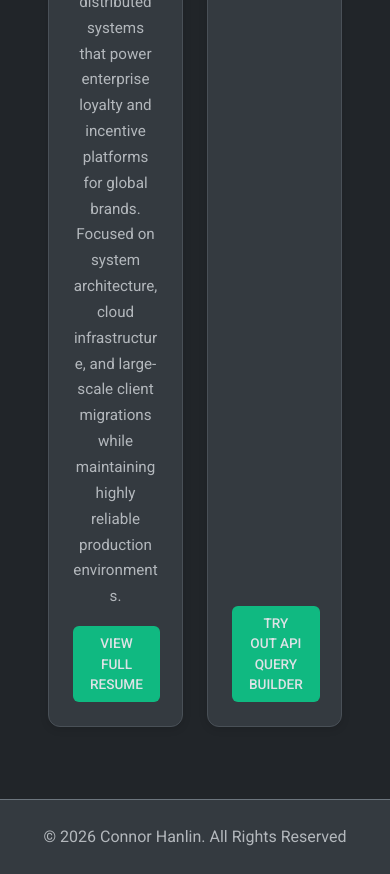
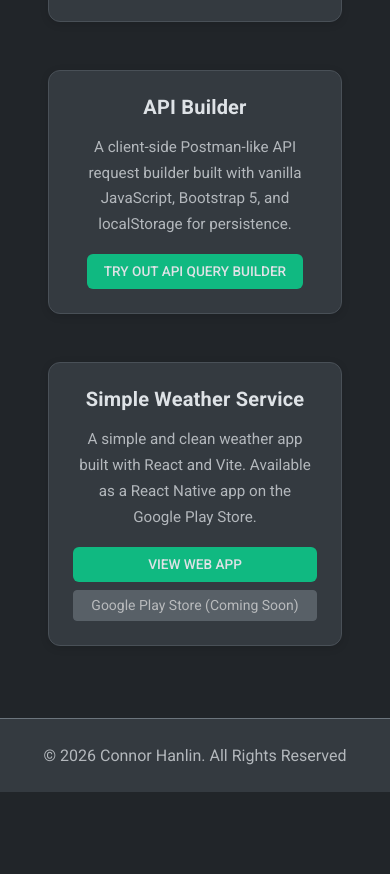
Before and after one commit to cph5236/cph5236.github.io, a website: page index.html in a window 390 px wide. Shown: the part 2298-3172 px from the top of the page. After the commit the page ends 3090 px from the top, so only its background shows below. Drawn offline with Linux system fonts and the light colour scheme.

Commit message:
Fix Project cards for mobile and add link to Simple Weather service project.

```diff
--- a/index.html
+++ b/index.html
@@ -154,7 +154,7 @@
 
                 <div class="container overflow-hidden text-center">
                     <div class="row gy-5 p-4">
-                        <div class="col-6">
+                        <div class="col-12 col-md-6 col-lg-4">
                             <div class="card h-100 transition-all">
                                 <div class="card-body p-4 d-flex flex-column">
                                     <h5 class="card-title mb-3 fs-5">Current Role: SessionM Loyalty Platform</h5>
@@ -172,7 +172,7 @@
                                 </div>
                             </div>
                         </div>
-                        <div class="col-6">
+                        <div class="col-12 col-md-6 col-lg-4">
                             <div class="card h-100 transition-all">
                                 <div class="card-body p-4 d-flex flex-column">
                                     <h5 class="card-title mb-3 fs-5">API Builder</h5>
@@ -186,6 +186,27 @@
                                         <a class="btn base-btn btn-sm" href="ApiBuilder/api-builder.html">
                                             Try out API Query Builder
                                         </a>
+                                    </div>
+                                </div>
+                            </div>
+                        </div>
+                        <div class="col-12 col-md-6 col-lg-4">
+                            <div class="card h-100 transition-all">
+                                <div class="card-body p-4 d-flex flex-column">
+                                    <h5 class="card-title mb-3 fs-5">Simple Weather Service</h5>
+
+                                    <p class="card-text">
+                                        A simple and clean weather app built with React and Vite. Available as a
+                                        React Native app on the Google Play Store.
+                                    </p>
+
+                                    <div class="mt-auto text-center d-flex flex-column gap-2">
+                                        <a class="btn base-btn btn-sm" href="https://cph5236.github.io/SimpleWeatherService/" target="_blank" rel="noopener noreferrer">
+                                            View Web App
+                                        </a>
+                                        <button class="btn btn-secondary btn-sm" disabled>
+                                            Google Play Store (Coming Soon)
+                                        </button>
                                     </div>
                                 </div>
                             </div>
```
